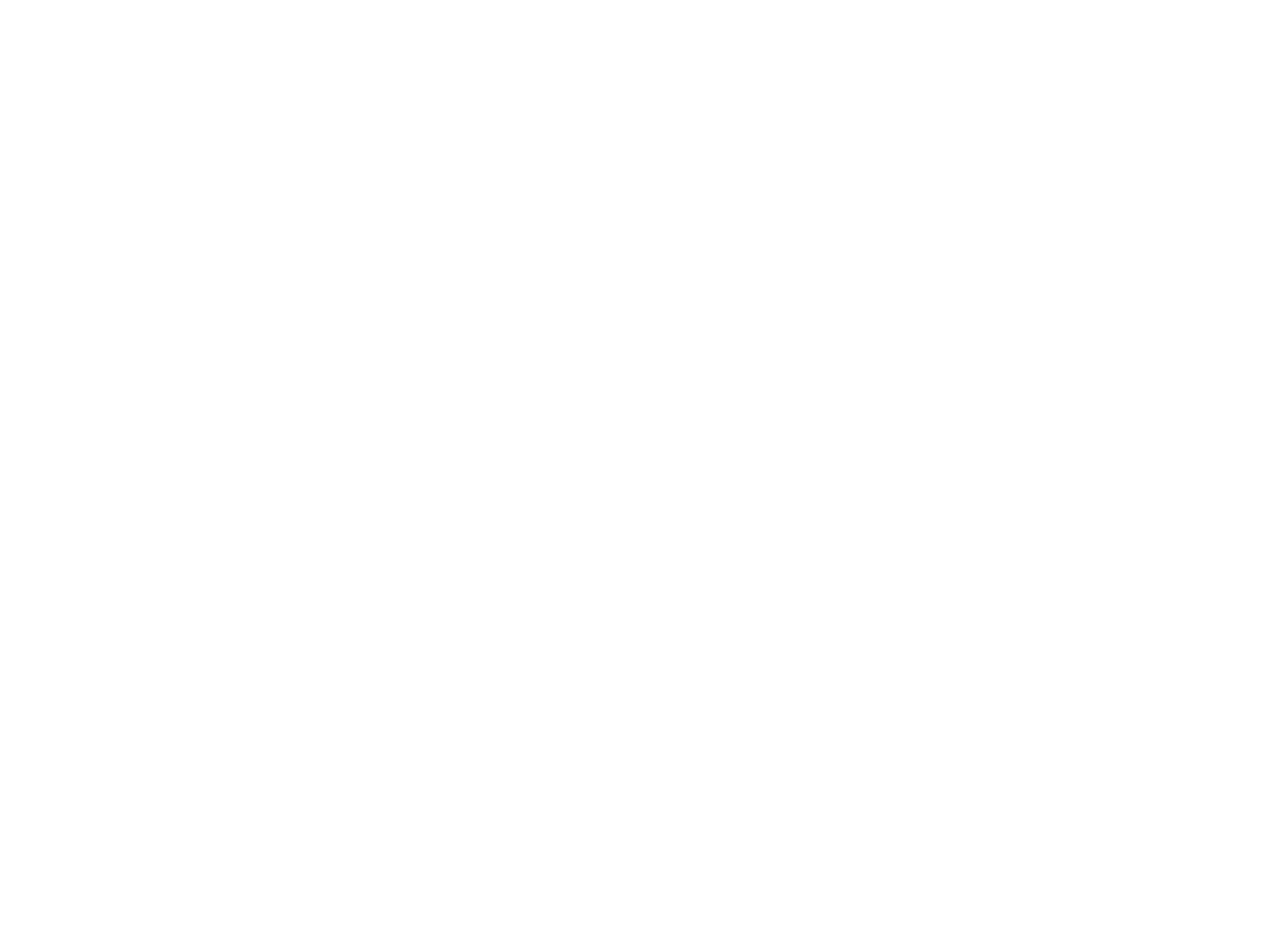
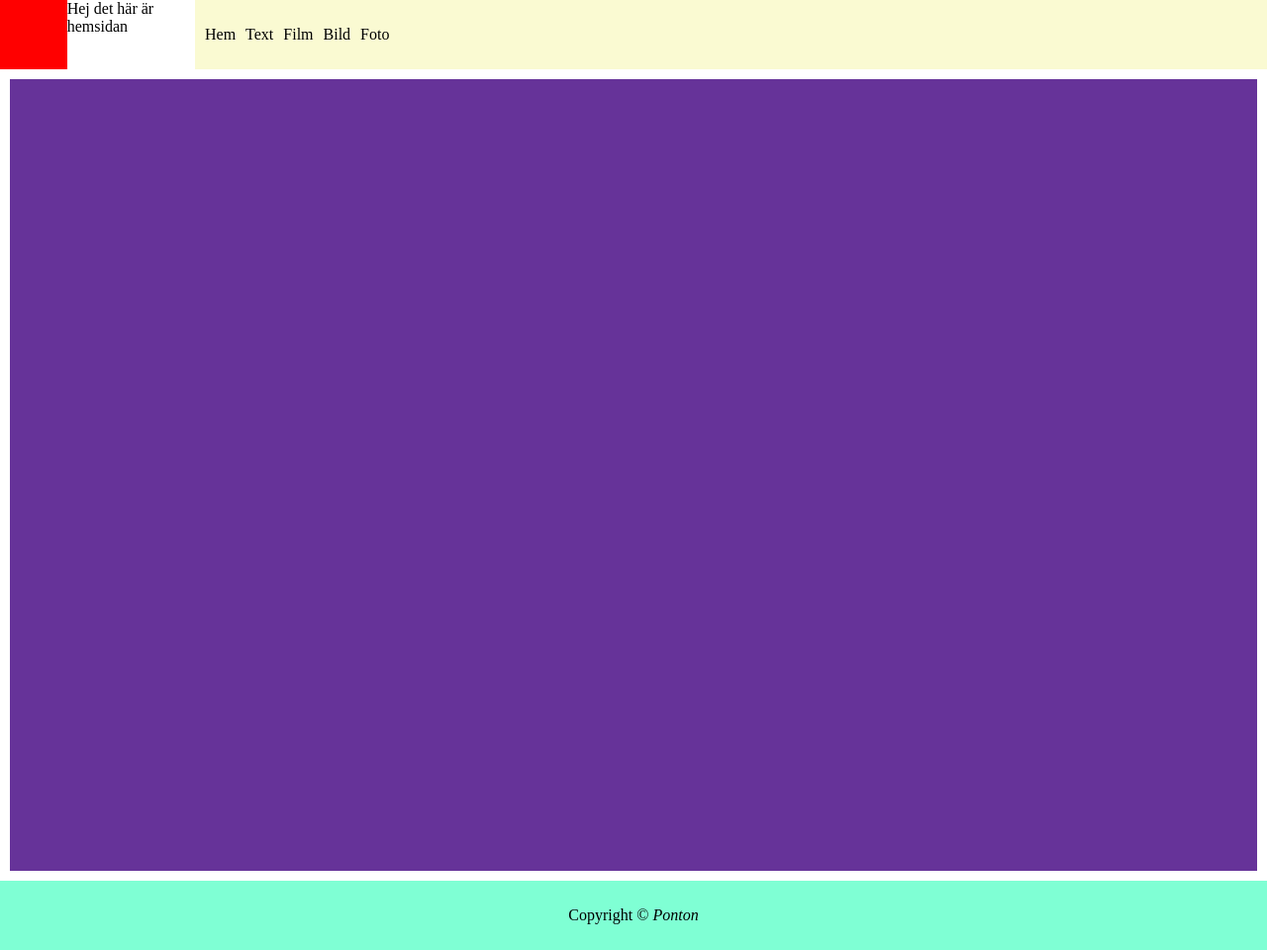
Before and after one commit to Skalman73/modul, a plain HTML site: page html/home.html in a window 1280 px wide. Shown: the whole page at 99% size. Before the commit the page ends 800 px from the top, so only its background shows below. Drawn offline with Linux system fonts and the light colour scheme.

Commit message:
länktest 2

```diff
--- a/html/home.html
+++ b/html/home.html
@@ -0,0 +1,39 @@
+<!doctype html>
+<html lang="en">
+<head>
+    <meta charset="utf-8">
+    <meta name="viewport" content="width=device-width, initial-scale=1">
+    <title>Boilerplate to start up website</title>
+    <link rel="stylesheet" href="../css/region.css">
+    <link rel="icon" href="../img/pink.jpg">
+</head>
+
+<body>
+    <header>
+        <div class="logo">
+
+        </div>
+        <p>Hej det här är hemsidan</p>
+        <nav>
+            <ul>
+                <li><a href="html/home.html">Hem</a></li>
+                <li><a href="text.html">Text</a></li>
+                <li><a href="film.html">Film</a></li>
+                <li><a href="bild.html">Bild</a></li>
+                <li><a href="foto.html">Foto</a></li>
+
+            </ul>
+        </nav>
+    </header>
+
+    <div class="main">
+
+    </div>
+
+    <footer>
+        <div class="copyright"><p>Copyright © <span id="year"></span><i>Ponton</i></p></div>
+    </footer>
+
+<script type="module" src="/js/main.js"></script>
+</body>
+</html>
```
Also changed, not shown: index.html (+1 -1 lines).
